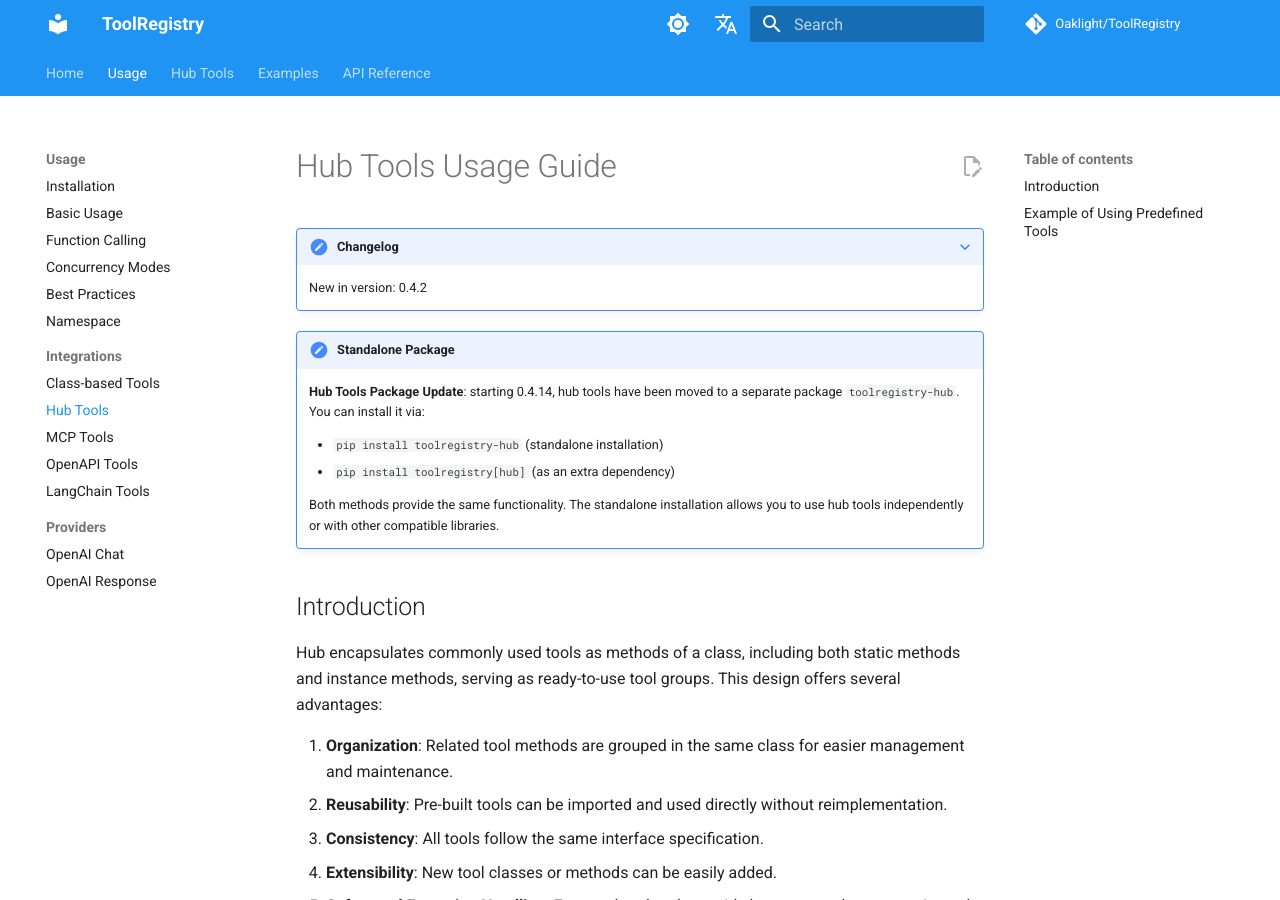
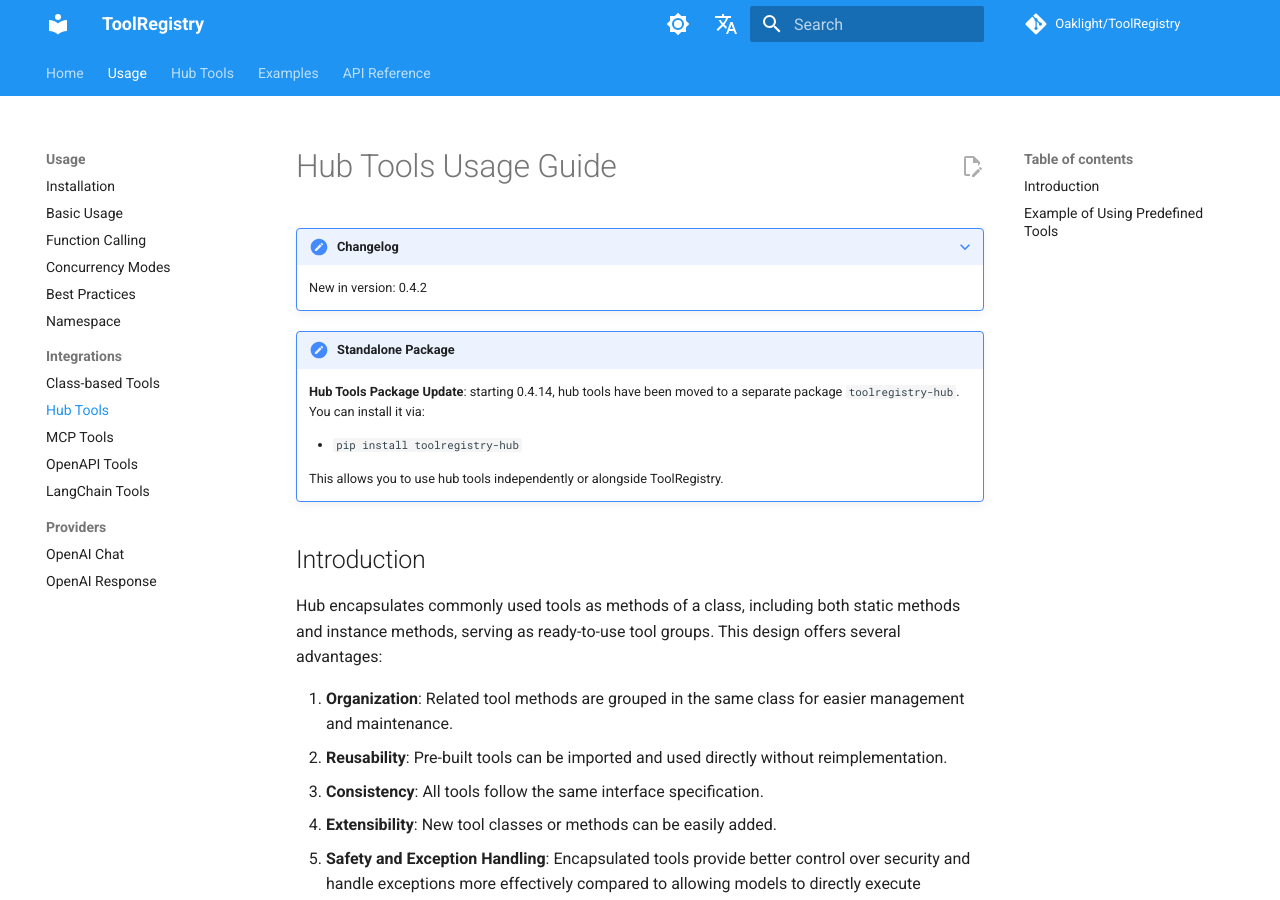
Before and after one commit to Oaklight/ToolRegistry, an MkDocs documentation site: the page built from docs/usage/integrations/hub.md, in a window 1280 px wide and 900 px high. Built offline with MkDocs 1.6.1 and Material for MkDocs 9.7.7, drawn with Linux system fonts in a browser that asks for light colours; comment, search, counter and statistics services are not loaded.

Commit message:
docs: remove pip install toolregistry[hub] reference
Update hub integration docs to only recommend pip install toolregistry-hub.
Related: Oaklight/ToolRegistry#50

```diff
--- a/docs/usage/integrations/hub.md
+++ b/docs/usage/integrations/hub.md
@@ -6,10 +6,9 @@
 !!! note "Standalone Package"
     **Hub Tools Package Update**: starting 0.4.14, hub tools have been moved to a separate package `toolregistry-hub`. You can install it via:
 
-    - `pip install toolregistry-hub` (standalone installation)
-    - `pip install toolregistry[hub]` (as an extra dependency)
+    - `pip install toolregistry-hub`
 
-    Both methods provide the same functionality. The standalone installation allows you to use hub tools independently or with other compatible libraries.
+    This allows you to use hub tools independently or alongside ToolRegistry.
 
 ## Introduction
 
```
